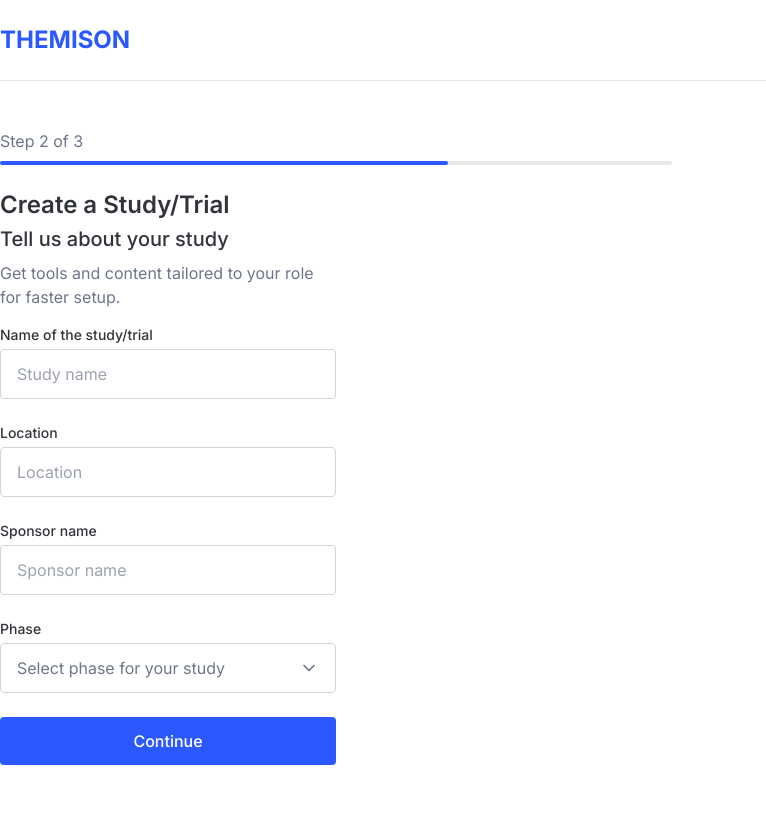
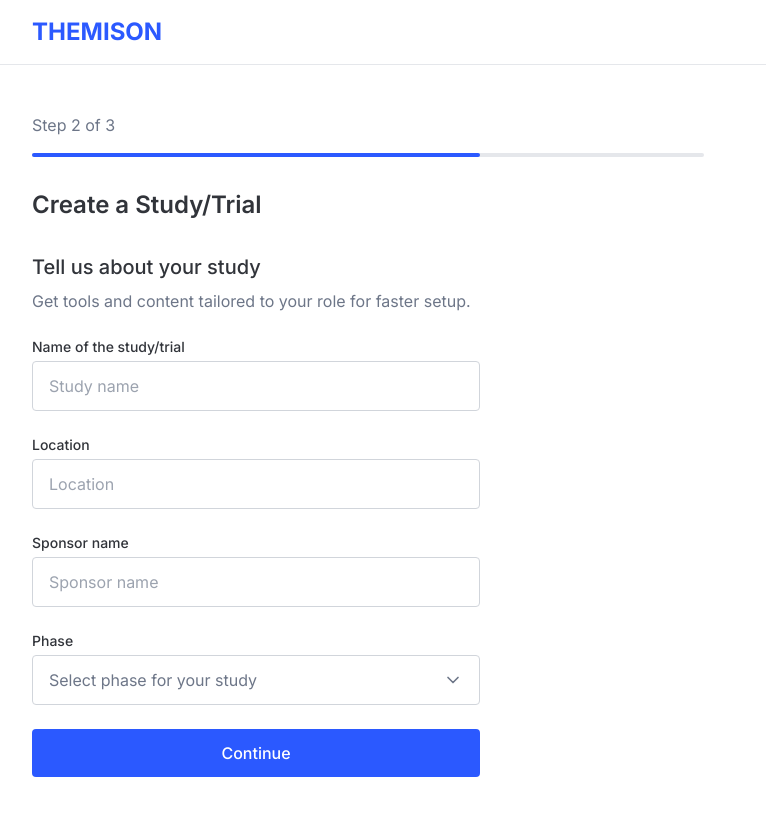
Before and after one commit to fletech/trial-sync-kit, a React (Vite) app: page /onboarding/step2 in a window 1280 px wide. Shown: the top 816 px of the page, without its empty margins (0-766 px from the left). Built offline with nearby package versions, Linux system fonts and the light colour scheme.

Commit message:
Fix: Improve UI consistency and margins
Refactor the code to align with design specifications, ensuring consistent margins and proper use of Tailwind classes.

```diff
--- a/src/features/auth/components/RegisterForm.tsx
+++ b/src/features/auth/components/RegisterForm.tsx
@@ -45,7 +45,7 @@ const RegisterForm = () => {
     } else if (strength >= 4) {
       setValidationClass('border-themison-success ring-1 ring-themison-success');
     } else if (strength > 0) {
-      setValidationClass('border-destructive ring-1 ring-destructive');
+      setValidationClass('border-red-500 ring-1 ring-red-500');
     }
   }, [password]);
 
@@ -72,13 +72,13 @@ const RegisterForm = () => {
   };
 
   return (
-    <div className="min-h-screen flex items-center justify-center bg-white">
-      <div className="w-full max-w-md px-6">
+    <div className="min-h-screen flex items-center justify-center bg-white px-6">
+      <div className="w-full max-w-md">
         <div className="text-center mb-8">
           <h1 className="text-3xl font-bold uppercase tracking-wider text-primary">Themison</h1>
         </div>
 
-        <h2 className="text-xl font-semibold text-center mb-6">Create an account</h2>
+        <h2 className="text-xl font-semibold text-center mb-8">Create an account</h2>
 
         <form onSubmit={handleSubmit} className="space-y-6">
           <div>
--- a/src/features/onboarding/components/OnboardingLayout.tsx
+++ b/src/features/onboarding/components/OnboardingLayout.tsx
@@ -15,20 +15,19 @@ export const OnboardingLayout = ({
 }: OnboardingLayoutProps) => {
   return (
     <div className="min-h-screen bg-white">
-      <header className="py-6 border-b">
-        <div className="container max-w-7xl">
+      <header className="py-4 px-6 md:px-8 border-b">
+        <div className="max-w-7xl mx-auto">
           <Link to="/" className="text-2xl font-bold text-primary">THEMISON</Link>
         </div>
       </header>
 
-      <main className="container max-w-7xl py-12">
-        <div className="flex flex-col space-y-12">
-          <div className="flex flex-col max-w-2xl">
-            <div className="mb-2">
+      <main className="max-w-7xl mx-auto px-6 md:px-8 py-8 md:py-12">
+        <div className="max-w-2xl">
+          <div className="mb-4">
             <p className="text-themison-gray">Step {currentStep} of {totalSteps}</p>
           </div>
 
-            <div className="h-1 w-full bg-gray-200 rounded-full mb-6">
+          <div className="h-1 w-full bg-gray-200 rounded-full mb-8">
             <div
               className="h-1 bg-primary rounded-full"
               style={{ width: `${(currentStep / totalSteps) * 100}%` }}
@@ -37,7 +36,6 @@ export const OnboardingLayout = ({
 
           {children}
         </div>
-        </div>
       </main>
     </div>
   );
--- a/src/features/onboarding/components/StepOne.tsx
+++ b/src/features/onboarding/components/StepOne.tsx
@@ -38,17 +38,16 @@ export const StepOne = () => {
 
   return (
     <OnboardingLayout currentStep={1}>
-      <section>
-        <h2 className="text-2xl font-semibold mb-1">Who are you?</h2>
+      <div className="space-y-8">
+        <h2 className="text-2xl font-semibold">Who are you?</h2>
 
-        <div className="flex flex-col md:flex-row space-y-6 md:space-y-0 md:space-x-12">
-          <div className="w-full md:w-1/2">
+        <div>
           <h3 className="text-xl font-medium mb-2">Tell us who you are</h3>
-            <p className="text-themison-gray mb-4">
+          <p className="text-themison-gray mb-6">
             Get tools and content tailored to your role for faster setup.
           </p>
 
-            <form onSubmit={handleSubmit} className="space-y-6">
+          <form onSubmit={handleSubmit} className="space-y-6 max-w-md">
             <div className="relative">
               <div
                 className="w-full px-4 py-3 border border-gray-300 rounded focus:outline-none focus:ring-2 focus:ring-primary flex justify-between items-center cursor-pointer"
@@ -89,7 +88,6 @@ export const StepOne = () => {
           </form>
         </div>
       </div>
-      </section>
     </OnboardingLayout>
   );
 };
--- a/src/features/onboarding/components/StepTwo.tsx
+++ b/src/features/onboarding/components/StepTwo.tsx
@@ -48,17 +48,16 @@ export const StepTwo = () => {
 
   return (
     <OnboardingLayout currentStep={2}>
-      <section>
-        <h2 className="text-2xl font-semibold mb-1">Create a Study/Trial</h2>
+      <div className="space-y-8">
+        <h2 className="text-2xl font-semibold">Create a Study/Trial</h2>
 
-        <div className="flex flex-col md:flex-row space-y-6 md:space-y-0 md:space-x-12">
-          <div className="w-full md:w-1/2">
+        <div>
           <h3 className="text-xl font-medium mb-2">Tell us about your study</h3>
-            <p className="text-themison-gray mb-4">
+          <p className="text-themison-gray mb-6">
             Get tools and content tailored to your role for faster setup.
           </p>
 
-            <form onSubmit={handleSubmit} className="space-y-6">
+          <form onSubmit={handleSubmit} className="space-y-6 max-w-md">
             <div>
               <label htmlFor="study-name" className="block text-sm font-medium mb-1">
                 Name of the study/trial
@@ -149,7 +148,6 @@ export const StepTwo = () => {
           </form>
         </div>
       </div>
-      </section>
     </OnboardingLayout>
   );
 };
```
Lines whose indentation alone changed are shown as unchanged.
